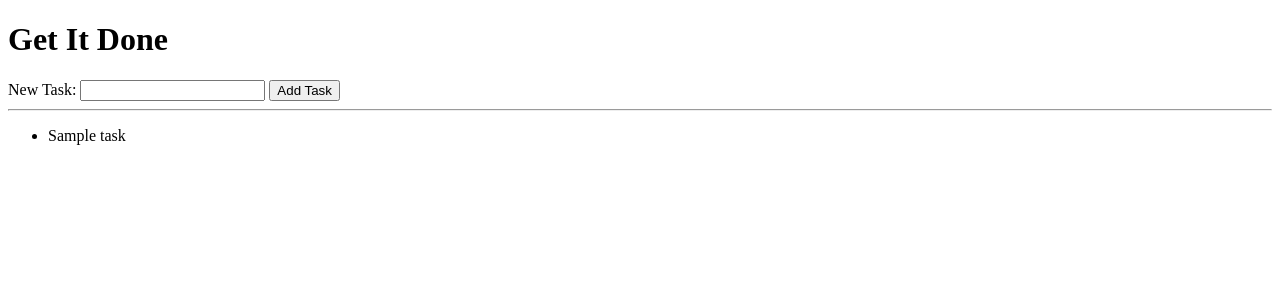
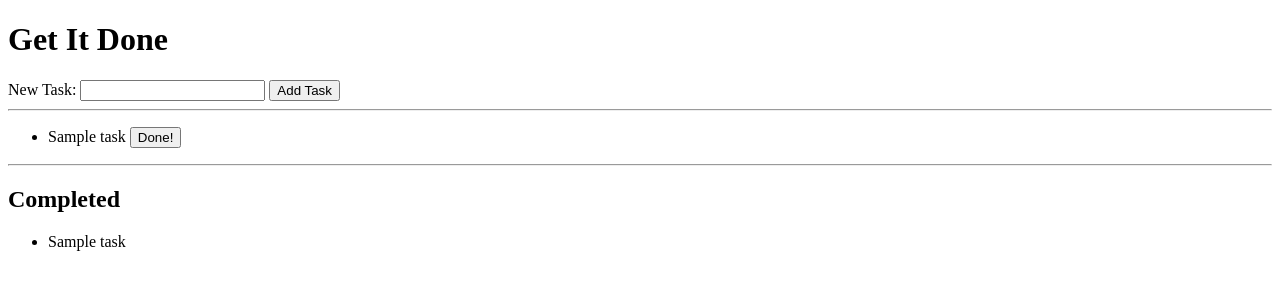
Before and after one commit to silveriogonzalezolea/get-it-done, a Flask app: template templates/todos.html in a window 1280 px wide. Shown: the top 300 px of the page. Run offline with Flask 2, Linux system fonts and the light colour scheme; tables that the repository leaves empty hold one stand-in row (values such as "Sample post"); the template is opened without the code that fills it: values that come from a table or form of the project are taken from there, most other values are stand-ins (such as "Sample title", 1, 10 or a date in 2020).

Commit message:
add and delete functionality to a tasks app

```diff
--- a/main.py
+++ b/main.py
@@ -1,14 +1,23 @@
 from flask import Flask, request, redirect, render_template
-
-
-
+from flask_sqlalchemy import SQLAlchemy
 
 app = Flask(__name__)
 app.config['DEBUG'] = True
+app.config['SQLALCHEMY_DATABASE_URI'] = 'mysql+pymysql://get-it-done:beproductive@localhost:8889/get-it-done'
+app.config['SQLALCHEMY_ECHO'] = True
+db = SQLAlchemy(app)
 
 
+class Task(db.Model):
 
-tasks = []
+    id = db.Column(db.Integer, primary_key=True)
+    name = db.Column(db.String(120))
+    completed = db.Column(db.Boolean)
+
+    def __init__(self, name):
+        self.name = name
+        self.completed = False
+
 
 
 
@@ -16,9 +25,28 @@ tasks = []
 def index():
 
     if request.method == 'POST':
-        task = request.form['task']
-        tasks.append(task)
+        task_name = request.form['task']
+        new_task = Task(task_name)
+        db.session.add(new_task)
+        db.session.commit()
 
-    return render_template('todos.html' , title= "Get It Done!" ,tasks=tasks)
 
-app.run()
+    tasks = Task.query.filter_by(completed=False).all()
+    completed_tasks = Task.query.filter_by(completed=True).all()
+    return render_template('todos.html',title="Get It Done!", tasks=tasks,completed_tasks=completed_tasks )
+
+@app.route('/delete-task', methods=['POST'])
+def delete_task():
+    task_id = int(request.form['task-id'])
+    task = Task.query.get(task_id)
+    task.completed = True
+    db.session.add(task)
+    db.session.commit()
+
+
+    return redirect('/')
+
+
+
+if __name__ == '__main__':
+    app.run()
--- a/templates/todos.html
+++ b/templates/todos.html
@@ -18,9 +18,25 @@
 
         <ul>
             {% for task in tasks %}
-            <li>{{task}} </li>
+            <li>{{task.name}}
+                <form method= "POST" action="/delete-task" style="display: inline-block;" >
+                    <input type="hidden" name="task-id" value="{{task.id}}"/>
+                    <input type="submit" value= "Done!"/>
+                </form>
+            </li>
             {% endfor %}
         </ul>
 
     {% endif  %}
+    <hr/>
+    <h2>Completed</h2>
+    <ul>
+        {% for task in completed_tasks %}
+        <li> {{task.name}} </li>
+        {% endfor %}
+
+
+    </ul>
+
+
 {% endblock %}
```
